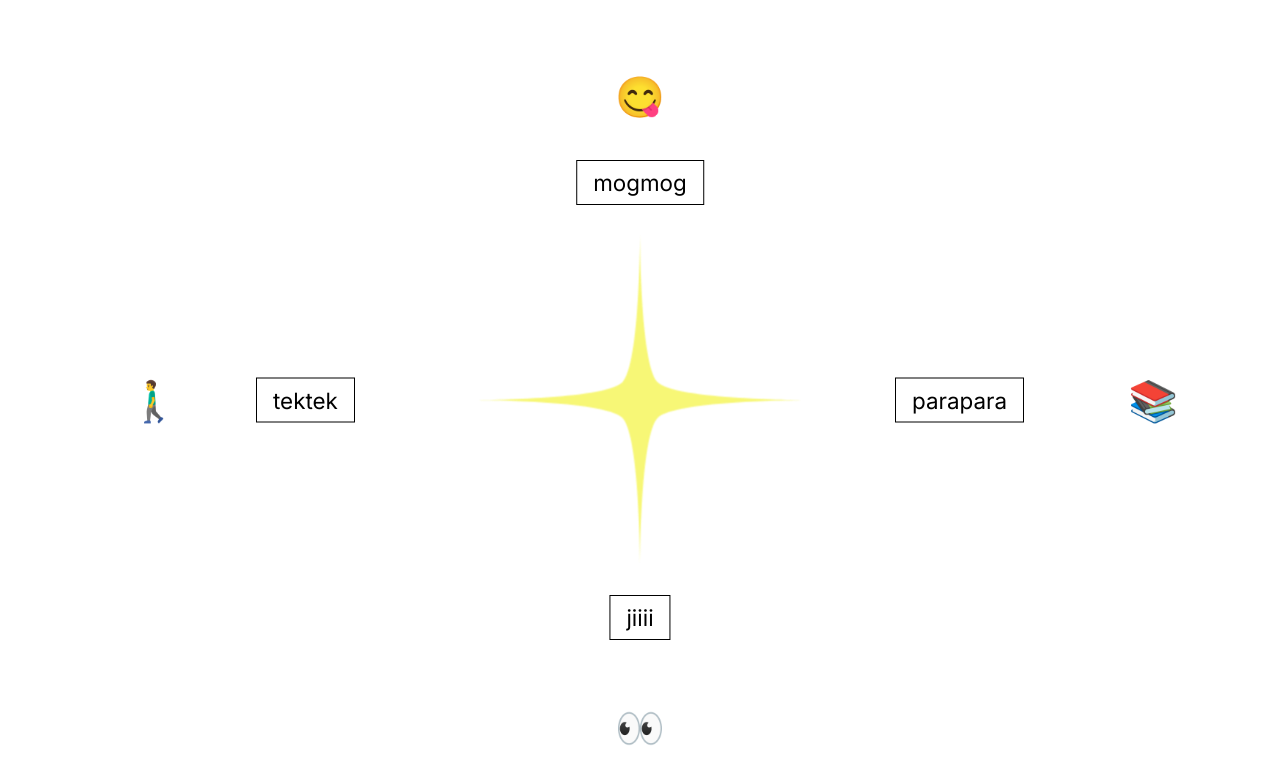
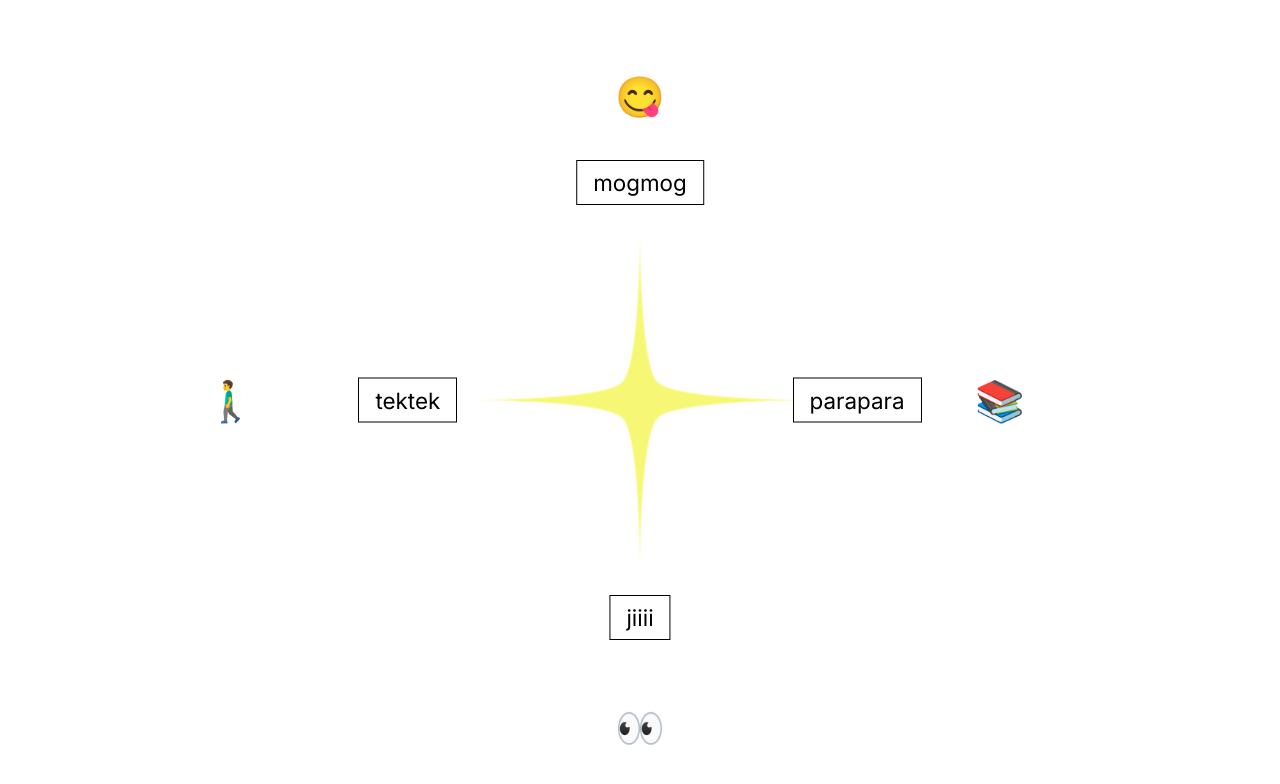
Before and after one commit to 0kyon/kyon-s-room, a Next.js app: page /livingroom in a window 1280 px wide. Shown: the top 784 px of the page. Built offline with nearby package versions, Linux system fonts and the light colour scheme.

Commit message:
tektekとparaparaを中央に寄せた

```diff
--- a/src/app/livingroom/page.tsx
+++ b/src/app/livingroom/page.tsx
@@ -53,7 +53,7 @@ export default function LivingRoom() {
         {/* tektek */}
         <div
           className={`${styles.emoji} ${activeMenu === 'tektek' ? styles.active : ''}`}
-          style={{ top: '50%', left: '12%', cursor: 'pointer' }}
+          style={{ top: '50%', left: '18%', cursor: 'pointer' }}
           onClick={() => toggleMenu('tektek')}
         >🚶‍♂️</div>
         <div
@@ -89,7 +89,7 @@ export default function LivingRoom() {
         {/* parapara */}
         <div
           className={`${styles.emoji} ${activeMenu === 'parapara' ? styles.active : ''}`}
-          style={{ top: '50%', right: '6%', cursor: 'pointer' }}
+          style={{ top: '50%', right: '18%', cursor: 'pointer' }}
           onClick={() => toggleMenu('parapara')}
         >📚</div>
         <div
--- a/src/app/livingroom/styles.module.css
+++ b/src/app/livingroom/styles.module.css
@@ -82,14 +82,14 @@
 
 .left {
   top: 50%;
-  left: 20%;
+  left: 28%;
   transform: translateY(-50%);
   flex-direction: row;
 }
 
 .right {
   top: 50%;
-  right: 20%;
+  right: 28%;
   transform: translateY(-50%);
   flex-direction: row-reverse;
 }
```
